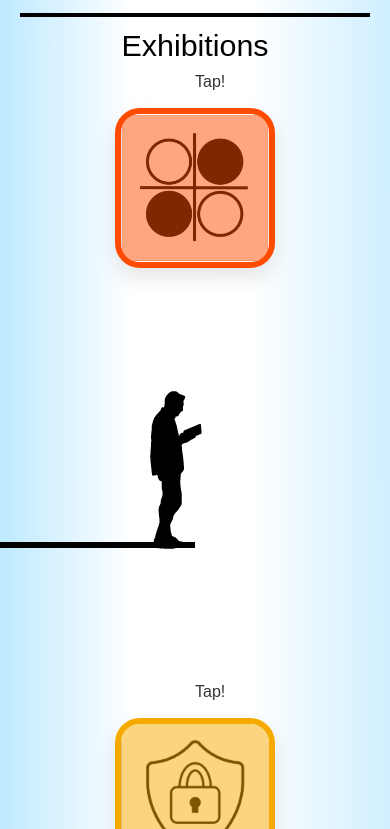
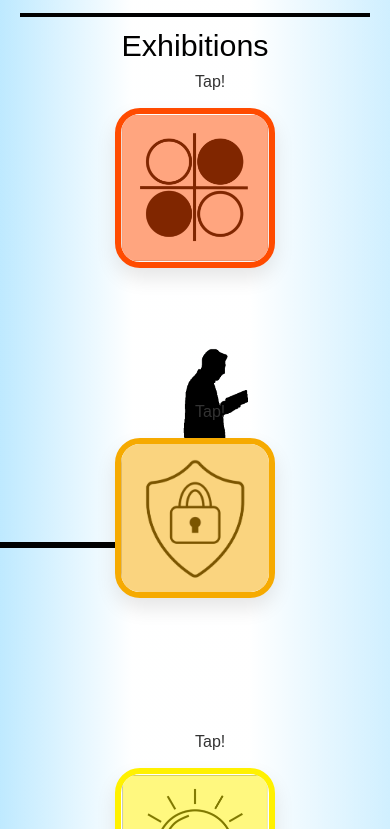
Before and after one commit to Ratstar216/ap-mayfes-2026, a Next.js app: page / in a window 390 px wide. Shown: the part 975-1804 px from the top of the page. Built offline with nearby package versions, Linux system fonts and the light colour scheme; a web font is replaced by a local one.

Commit message:
fix: icon and silhouette

```diff
--- a/src/app/globals.css
+++ b/src/app/globals.css
@@ -137,7 +137,8 @@ button {
 .exhibition-block {
   position: relative;
   min-height: 450px;
-  margin-bottom: 250px;
+  margin-bottom: -100px;
+  /*初期値 250px*/
 }
 
 .floor-platform {
@@ -159,7 +160,7 @@ button {
 .icon-trigger-box {
   position: absolute;
   top: 0;
-  z-index: 10;
+  z-index: 30;
   border: 0;
   background: transparent;
   cursor: pointer;
@@ -221,7 +222,7 @@ button {
 .details-panel {
   position: absolute;
   top: 180px;
-  z-index: 20;
+  z-index: 40;
   width: min(400px, calc(100vw - 40px));
   border-top: 12px solid;
   border-radius: 20px;
@@ -242,6 +243,8 @@ button {
   position: absolute;
   height: auto;
   max-width: none;
+  /*z-index: 1;*/
+  pointer-events: none;
 }
 
 .person-left {
@@ -420,7 +423,8 @@ button {
 
   .exhibition-block {
     min-height: 430px;
-    margin-bottom: 180px;
+    margin-bottom: -100px;
+    /*初期値 180px*/
   }
 
   .floor-platform {
--- a/src/app/page.tsx
+++ b/src/app/page.tsx
@@ -27,6 +27,7 @@ const exhibitions = [
     iconAlt: "ボードゲーム班",
     person: "/expo-assets/man-reading.gif",
     personAlt: "本を読んでいる男性",
+    personWidth: 400,
   },
   {
     id: "security",
@@ -49,6 +50,8 @@ const exhibitions = [
     iconAlt: "光班",
     person: "/expo-assets/man-waving.gif",
     personAlt: "手を振っている男性",
+    personWidth: 450,
+    personOffset: "12px",
   },
   {
     id: "finance",
@@ -60,6 +63,8 @@ const exhibitions = [
     iconAlt: "金融班",
     person: "/expo-assets/woman-writing.gif",
     personAlt: "物を書いている女性",
+    personWidth: 400,
+    personOffset: "-25px",
   },
   {
     id: "materials",
@@ -71,6 +76,8 @@ const exhibitions = [
     iconAlt: "物性班",
     person: "/expo-assets/man-thinking.gif",
     personAlt: "考えている男性",
+    personWidth: 400,
+    personOffset: "70px",
   },
   {
     id: "control",
@@ -82,6 +89,8 @@ const exhibitions = [
     iconAlt: "制御班",
     person: "/expo-assets/woman-waving.gif",
     personAlt: "手を振っている女性",
+    personWidth: 420,
+    personOffset: "-45px",
   },
   {
     id: "statistics",
@@ -93,6 +102,7 @@ const exhibitions = [
     iconAlt: "確率統計班",
     person: "/expo-assets/man-reading.gif",
     personAlt: "本を読んでいる男性",
+    personWidth: 400,
   },
   {
     id: "quantum",
@@ -107,7 +117,7 @@ const exhibitions = [
   },
 
 
-] as const;
+] //as const;
 
 const stamps = ["量子", "光", "物性"];
 
@@ -231,8 +241,12 @@ export default function Home() {
       <section id="exhibitions" aria-labelledby="exhibitions-title">
         <SectionTitle id="exhibitions-title" title="Exhibitions" label="展示一覧" />
 
-        <div className="mt-14">
-          {exhibitions.map((item) => (
+      <div className="mt-14">
+        {exhibitions.map((item) => {
+          const pWidth = (item as any).personWidth || 300;
+          const pOffset = (item as any).personOffset || '0px';
+
+          return (
             <article
               key={item.id}
               className={`exhibition-block ${
@@ -243,6 +257,8 @@ export default function Home() {
                 type="button"
                 onClick={() => togglePanel(item.id)}
                 className="icon-trigger-box"
+                //style={{ zIndex: 30, position: 'relative' }}
+                style={{ zIndex: 30 }}
                 aria-expanded={activePanel === item.id}
                 aria-controls={`${item.id}-panel`}
               >
@@ -257,10 +273,21 @@ export default function Home() {
                 <span className="sr-only">{item.iconAlt}の詳細を表示</span>
               </button>
 
+              {activePanel === item.id && (
+                <div
+                  className="fixed inset-0 z-10"
+                  onClick={() => setActivePanel(null)}
+                />
+              )}
+
               <motion.div
                 id={`${item.id}-panel`}
                 className="details-panel"
-                style={{ borderTopColor: item.color }}
+                onClick={(e) => e.stopPropagation()}
+                style={{
+                  borderTopColor: item.color,
+                  zIndex: 40
+                }}
                 initial={false}
                 animate={{
                   opacity: activePanel === item.id ? 1 : 0,
@@ -277,17 +304,23 @@ export default function Home() {
                 <Image
                   src={item.person}
                   alt={item.personAlt}
-                  width={item.side === "left" ? 400 : 300}
+                  width={pWidth}
                   height={300}
                   unoptimized
                   className={`person-gif ${
                     item.side === "left" ? "person-left" : "person-right"
                   }`}
+                  style={{
+                    transform: `translateY(${pOffset})`,
+                    width: `${pWidth}px`,
+                    height: "auto",
+                  }}
                 />
               </div>
             </article>
-          ))}
-        </div>
+          );
+        })}
+      </div>
       </section>
 
       <section id="stamp" className="section-container stamp-section">
```
